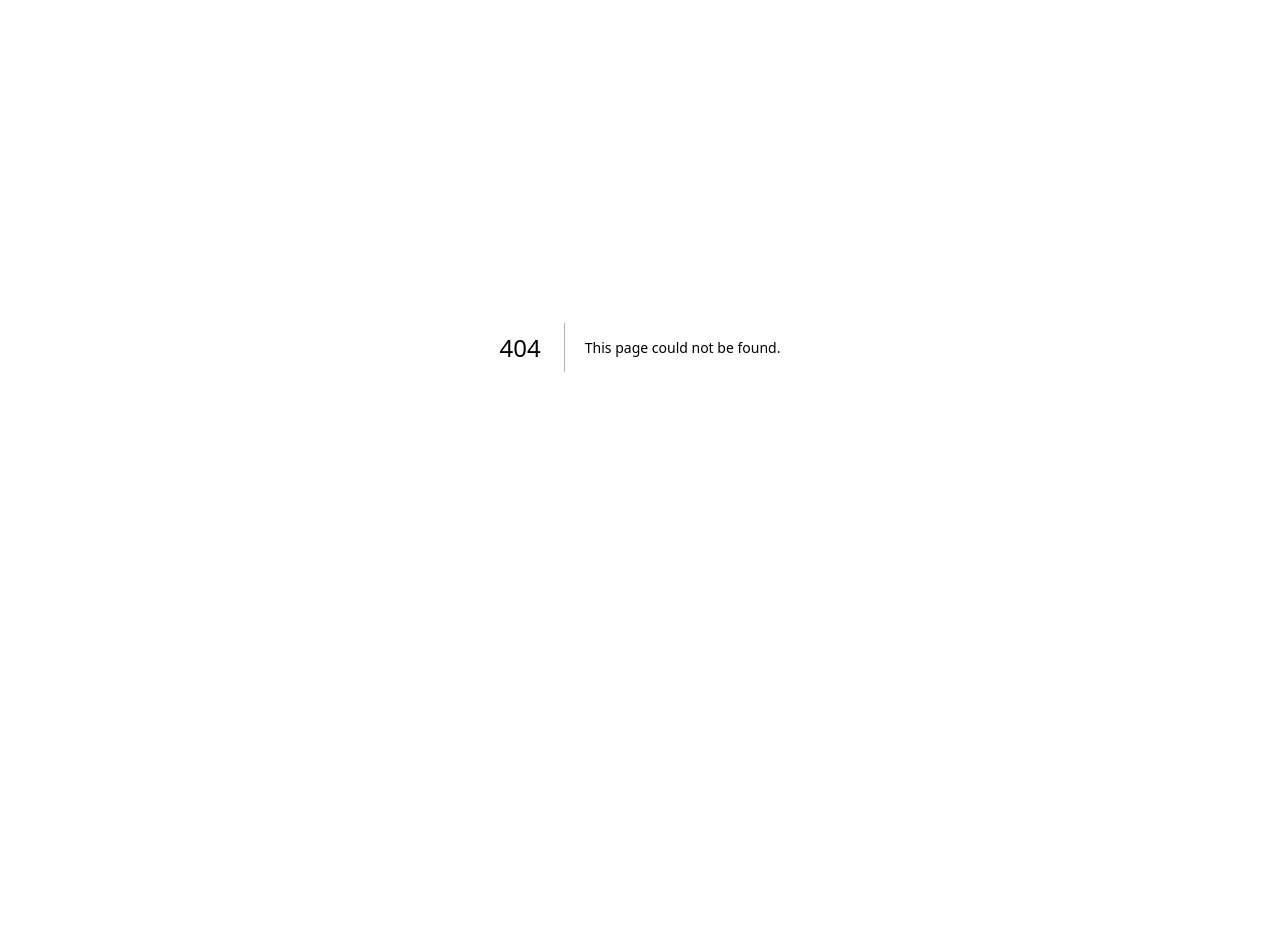
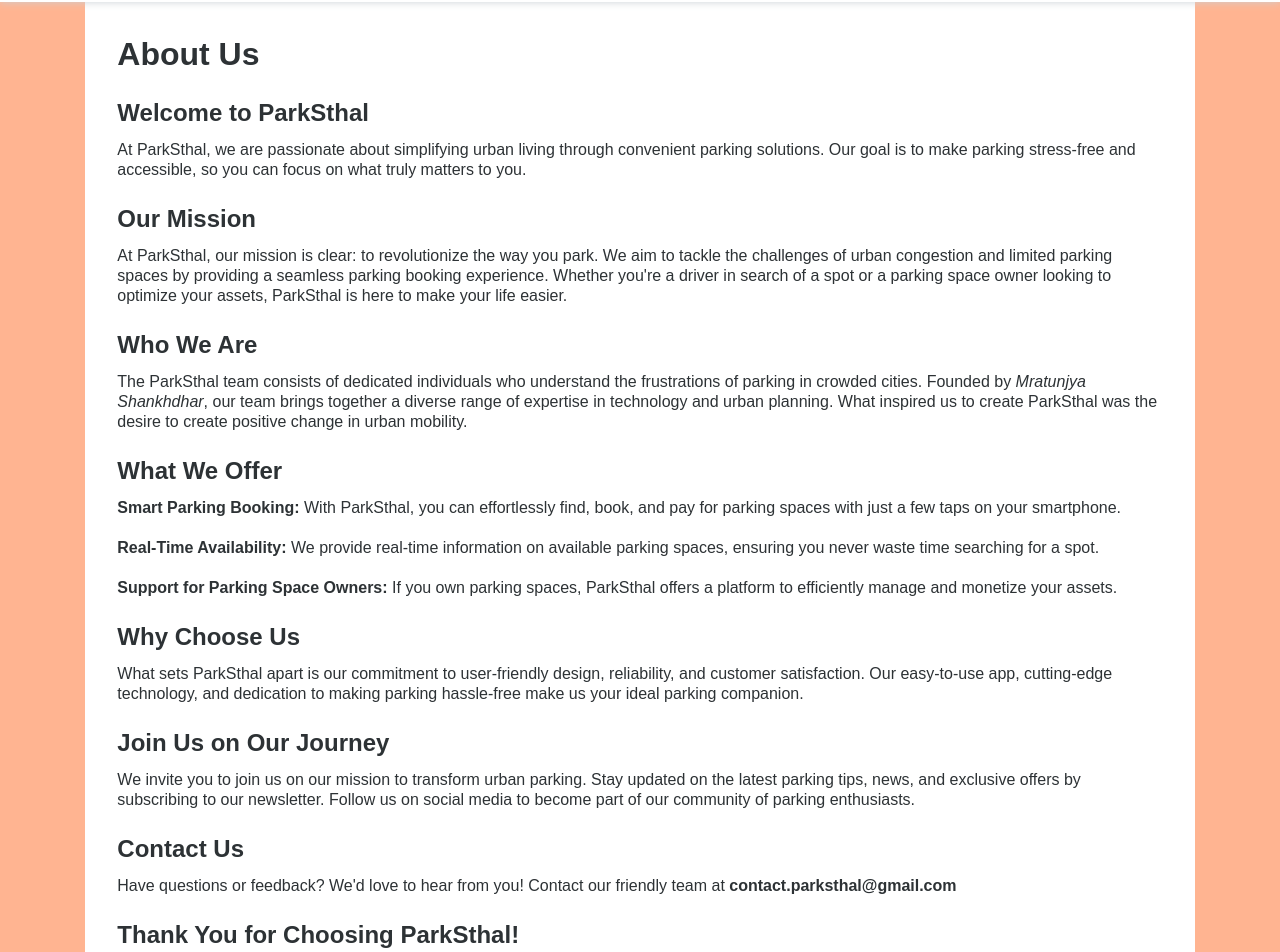
Before and after one commit to mratunjya/parksthal, a Next.js app: page /About in a window 1280 px wide. Before the commit this address had no page. Shown: the part 53-1005 px from the top of the page. Before the commit the page ends 800 px from the top, so only its background shows below. Built offline with nearby package versions, Linux system fonts and the light colour scheme; no server answers; a web font is replaced by a local one.

Commit message:
About page added

```diff
--- /dev/null
+++ b/src/pages/About/index.js
@@ -0,0 +1,177 @@
+import Layout from "@layout";
+import styled from "styled-components";
+import { H1, H2, P } from "@common/Text";
+import { FlexBox } from "@common/FlexBox";
+import { PRIMARY_100, WHITE } from "@colors";
+
+const Wrapper = styled(FlexBox)``;
+
+const InnerWrapper = styled(FlexBox)``;
+
+const About = () => {
+  return (
+    <Layout title="ParkSthal: Log In">
+      <Wrapper bgColor={PRIMARY_100}>
+        <InnerWrapper
+          width="86.67%"
+          maxWidth="75rem"
+          margin="0 auto"
+          padding="2rem 2rem 5rem"
+          gap="1.5rem"
+          wrapMobile="wrap"
+          justifyMobile="flex-start"
+          heightMobile="unset"
+          paddingMobile="1.5rem 1.5rem 2.5rem"
+          direction="column"
+          bgColor={WHITE}
+          widthMobile="96%"
+        >
+          <H1>About Us</H1>
+          <FlexBox direction="column" gap="0.75rem">
+            <H2>Welcome to ParkSthal</H2>
+            <P>
+              At ParkSthal, we are passionate about simplifying urban living
+              through convenient parking solutions. Our goal is to make parking
+              stress-free and accessible, so you can focus on what truly matters
+              to you.
+            </P>
+          </FlexBox>
+          <FlexBox direction="column" gap="0.75rem">
+            <H2>Our Mission</H2>
+            <P>
+              At ParkSthal, our mission is clear: to revolutionize the way you
+              park. We aim to tackle the challenges of urban congestion and
+              limited parking spaces by providing a seamless parking booking
+              experience. Whether you&apos;re a driver in search of a spot or a
+              parking space owner looking to optimize your assets, ParkSthal is
+              here to make your life easier.
+            </P>
+          </FlexBox>
+          <FlexBox direction="column" gap="0.75rem">
+            <H2>Who We Are</H2>
+            <P>
+              The ParkSthal team consists of dedicated individuals who
+              understand the frustrations of parking in crowded cities. Founded
+              by <em>Mratunjya Shankhdhar</em>, our team brings together a
+              diverse range of expertise in technology and urban planning. What
+              inspired us to create ParkSthal was the desire to create positive
+              change in urban mobility.
+            </P>
+          </FlexBox>
+          <FlexBox direction="column" gap="0.75rem">
+            <H2>What We Offer</H2>
+            <P>
+              <strong>Smart Parking Booking:</strong> With ParkSthal, you can
+              effortlessly find, book, and pay for parking spaces with just a
+              few taps on your smartphone.
+              <br />
+              <br />
+              <strong>Real-Time Availability:</strong> We provide real-time
+              information on available parking spaces, ensuring you never waste
+              time searching for a spot.
+              <br />
+              <br />
+              <strong>Support for Parking Space Owners:</strong> If you own
+              parking spaces, ParkSthal offers a platform to efficiently manage
+              and monetize your assets.
+            </P>
+          </FlexBox>
+          <FlexBox direction="column" gap="0.75rem">
+            <H2>Why Choose Us</H2>
+            <P>
+              What sets ParkSthal apart is our commitment to user-friendly
+              design, reliability, and customer satisfaction. Our easy-to-use
+              app, cutting-edge technology, and dedication to making parking
+              hassle-free make us your ideal parking companion.
+            </P>
+          </FlexBox>
+          <FlexBox direction="column" gap="0.75rem">
+            <H2>Join Us on Our Journey</H2>
+            <P>
+              We invite you to join us on our mission to transform urban
+              parking. Stay updated on the latest parking tips, news, and
+              exclusive offers by subscribing to our newsletter. Follow us on
+              social media to become part of our community of parking
+              enthusiasts.
+            </P>
+          </FlexBox>
+          <FlexBox direction="column" gap="0.75rem">
+            <H2>Contact Us</H2>
+            <P>
+              Have questions or feedback? We&apos;d love to hear from you!
+              Contact our friendly team at{" "}
+              <strong>contact.parksthal@gmail.com</strong>
+            </P>
+          </FlexBox>
+          <FlexBox direction="column" gap="0.75rem">
+            <H2>Thank You for Choosing ParkSthal!</H2>
+            <P>
+              We&apos;re grateful for your trust in ParkSthal. Explore our app,
+              discover parking made simple, and experience the convenience of
+              stress-free parking in the city.
+            </P>
+          </FlexBox>
+          <FlexBox direction="column" gap="0.75rem">
+            <H2>Testimonials</H2>
+            <P>
+              Here&apos;s what some of our satisfied users have to say about
+              their experience with ParkSthal:
+              <br />
+              <br />- &quot;ParkSthal has made my daily commute so much easier.
+              I never worry about finding a parking spot anymore!&quot; - Dummy
+              User 2
+              <br />
+              <br />- &quot;As a parking space owner, ParkSthal has helped me
+              maximize my revenue while providing a great service to
+              drivers.&quot; - Dummy User 2
+            </P>
+          </FlexBox>
+          <FlexBox direction="column" gap="0.75rem">
+            <H2>Our Team</H2>
+            <P>
+              Meet the minds behind ParkSthal:
+              <br />
+              <br />- <em>Mratunjya Shankhdhar</em>, Founder & CEO: With over 2
+              years of experience in Health Tech as Frontend Developer,
+              <em>Mratunjya Shankhdhar</em> is a visionary leader passionate
+              about improving urban mobility. He founded ParkSthal with the goal
+              of making city parking more accessible and efficient.
+            </P>
+          </FlexBox>
+          <FlexBox direction="column" gap="0.75rem">
+            <H2>Our History</H2>
+            <P>
+              ParkSthal began its journey in 2023 with a vision to transform
+              parking in cities. We&apos;ve overcome challenges and are excited
+              about the future of urban mobility.
+            </P>
+          </FlexBox>
+          <FlexBox direction="column" gap="0.75rem">
+            <H2>FAQs</H2>
+            <P>
+              <strong>Q: How does ParkSthal work?</strong>
+              <br />
+              A: ParkSthal provides a user-friendly mobile app that allows you
+              to search for available parking spaces, make reservations, and pay
+              securely.
+              <br />
+              <br />
+              <strong>Q: Is my payment information safe with ParkSthal?</strong>
+              <br />
+              A: Absolutely. We prioritize security, and your payment
+              information is encrypted and stored securely.
+              <br />
+              <br />
+              <strong>Q: Can I list my parking space on ParkSthal?</strong>
+              <br />
+              A: Yes, we welcome parking space owners to join our platform. You
+              can list your spaces and start earning from them.
+            </P>
+          </FlexBox>
+        </InnerWrapper>
+      </Wrapper>
+    </Layout>
+  );
+};
+
+export default About;
```
